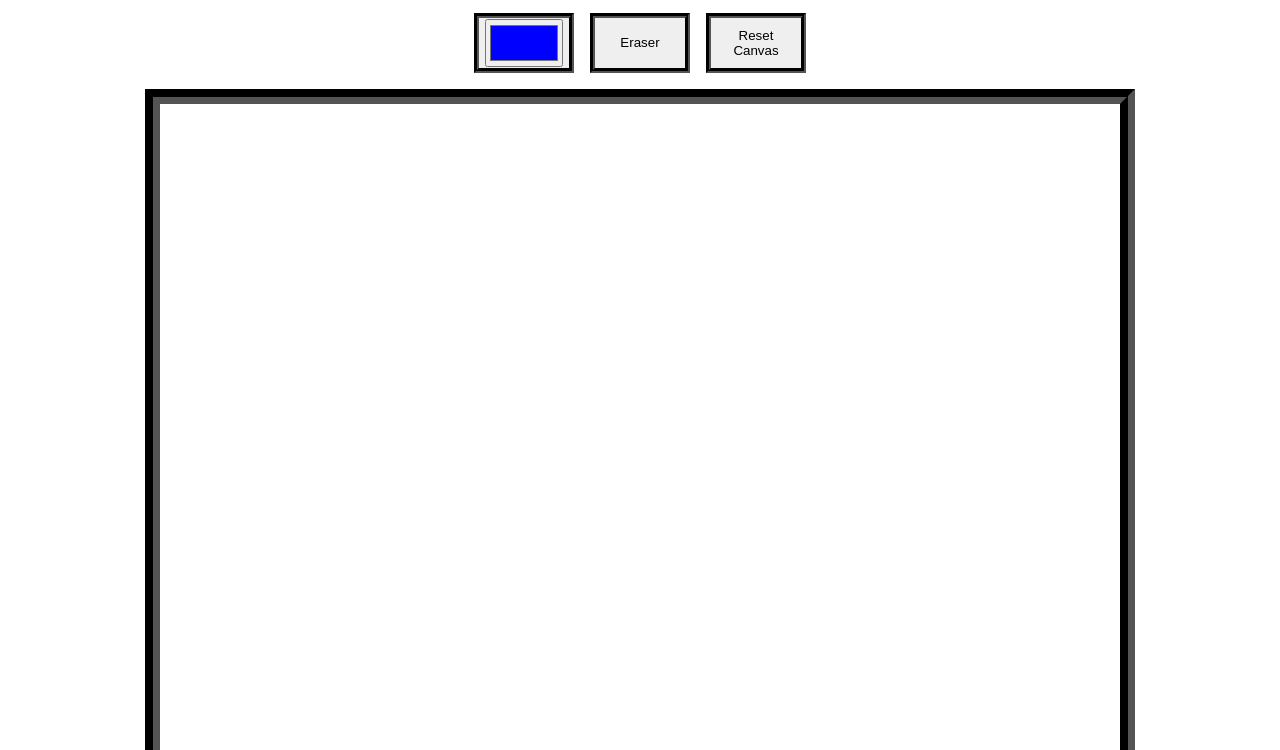
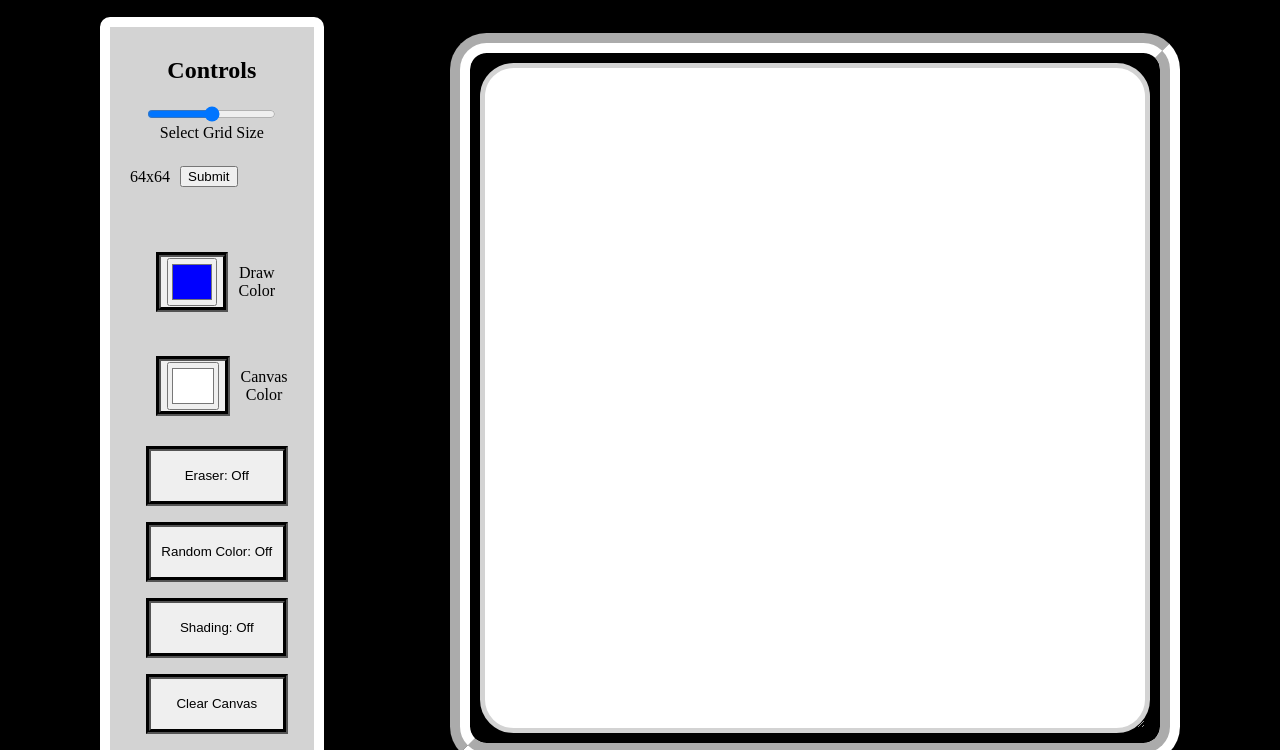
Before and after one commit to bagofantelopes/odin_etch-a-sketch, a plain HTML site: page index.html in a window 1280 px wide. Shown: the part 163-913 px from the top of the page. Drawn offline with Linux system fonts and the light colour scheme.

Commit message:
Implemented Eraser and Clear buttons. Added control to change canvas color. Added some HTML and edited CSS styles.

```diff
--- a/index.html
+++ b/index.html
@@ -10,24 +10,49 @@
 </head>
 <body>
 
+    <div class="header">
+        <h1>Etch-A-Sketch!</h1>
+    </div>
+
     <div id="main">
-        <div class="header">
-            <h1>Sketch-An-Etch...?</h1>
-            <input type="range" id="grid-size-selector" mine="0" max="100" name="grid-sizer">
+        <div class="container controls">
+            <h2>Controls</h2>
+            <input type="range" id="grid-size-selector" min="0" max="100" name="grid-sizer" step="1">
             <label for="grid-sizer">Select Grid Size</label>
-            <p>64x64</p>
+            <div class="sub-container">
+                <p id="size-display">64x64</p>
+                <input id="size-submit" type="submit" value="Submit">
+            </div>
+
+            <div class="sub-container">
+                <div class="buttons-container">
+                    <div class="sub-container">
+                        <button id="color-button">
+                            <input id="color-picker" type="color" text="Select Color">
+                        </button>
+                        <p>Draw Color</p>
+                    </div>
+                    <div class="sub-container">
+                        <button id="color-button">
+                            <input id="background-picker" type="color" text="Select Color">
+                        </button>
+                        <p>Canvas Color</p>
+                    </div>
+                    <button id="erase-button">Eraser: Off</button>
+                    <button id="random-button">Random Color: Off</button>
+                    <button id="shading-button">Shading: Off</button>
+                    <button id="reset-button">Clear Canvas</button>
+                </div>
+            </div>
+
         </div>
 
-        <div class="buttons-container">
-            <button id="color-button">
-                <input id="color-picker" type="color" text="Select Color">
-            </button>
-            <button id="erase-button">Eraser</button>
-            <button id="reset-button">Reset Canvas</button>
+        <div class="container">
+            <div id="grid-container"></div>
         </div>
-        <div id="grid-container">
+    </div>
 
-        </div>
+    <div class="footer">
     </div>
 
 
--- a/scripts.js
+++ b/scripts.js
@@ -1,13 +1,16 @@
+// Default variables
 let rows = 64;
 let columns = 64;
 let color = "#0000ff";
+let bgColor = '#ffffff';
 
+// Makes the grid!
 const grid = document.getElementById('grid-container');
-
 const makeGrid = (rows, columns) => {
     // set size of grid template css properties
     grid.style.setProperty('--grid-rows', rows);
     grid.style.setProperty('--grid-cols', columns);
+    grid.style.backgroundColor = bgColor;
     // generate the grid's cells
     for (i = 0; i < (rows * columns); i++) {
         let cell = document.createElement('div');
@@ -34,7 +37,20 @@ const makeGrid = (rows, columns) => {
 makeGrid(rows, columns);
 
 // Grid size selector
-const sizer = document.querySelector('input');
+const sizer = document.querySelector('#grid-size-selector');
+sizer.addEventListener('input', (e) => {
+    //console.log(e.target.valueAsNumber);
+    let p = document.querySelector('#size-display');
+    p.textContent = `${e.target.value}x${e.target.value}`;
+    rows = e.target.valueAsNumber;
+    columns = e.target.valueAsNumber;
+});
+
+const submitSize = document.querySelector('#size-submit');
+submitSize.addEventListener('click', () => {
+    clearCanvas();
+    makeGrid(rows, columns);
+});
 
 // Button event listeners
 
@@ -45,15 +61,44 @@ colorButton.addEventListener('input', (e) => {
     color = e.target.value;
 });
 
+const bgButton = document.querySelector('#background-picker');
+bgButton.value = bgColor;
+bgButton.addEventListener('input', (e) => {
+    bgTemp = bgColor;
+    bgColor = e.target.value;
+    console.log(bgTemp);
+    let cells = document.querySelectorAll('div.grid-item');
+    cells.forEach(div => {
+        if (div.style.backgroundColor != color)
+            div.style.backgroundColor = bgColor;
+    });
+});
+
+
 const eraseButton = document.getElementById('erase-button');
 eraseButton.addEventListener('click', () => {
-    color = "ffffff";
+    let p = document.querySelector('#erase-button');
+    if (p.textContent == 'Eraser: On') {
+        color = colorButton.value;
+        p.textContent = 'Eraser: Off';
+    } else if (p.textContent == 'Eraser: Off') {
+        p.textContent = 'Eraser: On';
+        color = bgColor;
+    }
 });
 
 const resetButton = document.getElementById('reset-button');
 resetButton.addEventListener('click', () => {
+    clearCanvas();
+});
+
+
+// function to return the canvas to blank whitespace
+const clearCanvas = () => {
     let cells = document.querySelectorAll('div.grid-item');
     cells.forEach(div => {
-        div.style.backgroundColor = 'white';
+        div.style.backgroundColor = bgColor;
     });
-});
+    color = colorButton.value;
+    bgColor = bgButton.value;
+};
--- a/style.css
+++ b/style.css
@@ -1,3 +1,58 @@
+body {
+    background-color: black;
+}
+
+.header {
+    display: flex;
+    justify-content: center;
+    margin: 50px;
+}
+
+#main {
+    display: flex;
+    justify-content: center;
+    align-items: center;
+    gap: 10%;
+}
+
+.container {
+    display: flex;
+    flex-direction: column;
+    text-align: center;
+    align-items: center;
+    border: 20px groove white;
+    border-radius: 5%;
+    padding: 10px;
+}
+
+.sub-container {
+    display: flex;
+    justify-content: center;
+    align-items: center;
+    margin: 10px auto;
+    margin-left: 10px;
+    padding: 0;
+    gap: 10px;
+    width: auto;
+}
+
+.buttons-container {
+    display: flex;
+    flex-direction: column;
+    justify-items: center;
+    align-items: center;
+    margin: 1em;
+    gap: 1em;
+
+}
+
+.controls {
+    border: 10px solid white;
+    border-radius: 10px;
+    background-color: lightgrey;
+    height: auto;
+
+}
 
 /* using root psuedo-class to apply CSS custom property values to entire document */
 :root {
@@ -6,11 +61,14 @@
 }
 
 #grid-container {
-    border: 15px groove black;
+    cursor: crosshair;
+    background-color: white;
+    border: 5px solid lightgrey;
+    border-radius: 5%;
     resize: both;
     display: grid;
-    width: 960px;
-    height: 960px;
+    width: 660px;
+    height: 660px;
     overflow: auto;
     /* CSS Variables and custom property values!*/
     grid-template-rows: repeat(var(--grid-rows), 1fr);
@@ -22,41 +80,22 @@
     height: 100%;
 }
 
-#main {
-    display: flex;
-    flex-direction: column;
-    justify-content: flex-start;
-    align-items: center;
-    margin: 0 auto;
-}
-
-.buttons-container {
-    display: flex;
-    justify-items: center;
-    align-items: center;
-    margin: 1em;
-    gap: 1em;
-}
-
 button {
-    width: 100px;
+    width: 100%;
     height: 60px;
     border: 5px groove black;
 }
 
-#color-picker {
+#color-picker, #background-picker {
     width: 100%;
     height: 100%;
 }
 
 h1 {
     text-align: center;
+    color: aqua;
 }
 
- {
-    border: 5px solid black;
-}
-
-.header p {
+.footer {
     text-align: center;
 }
```
